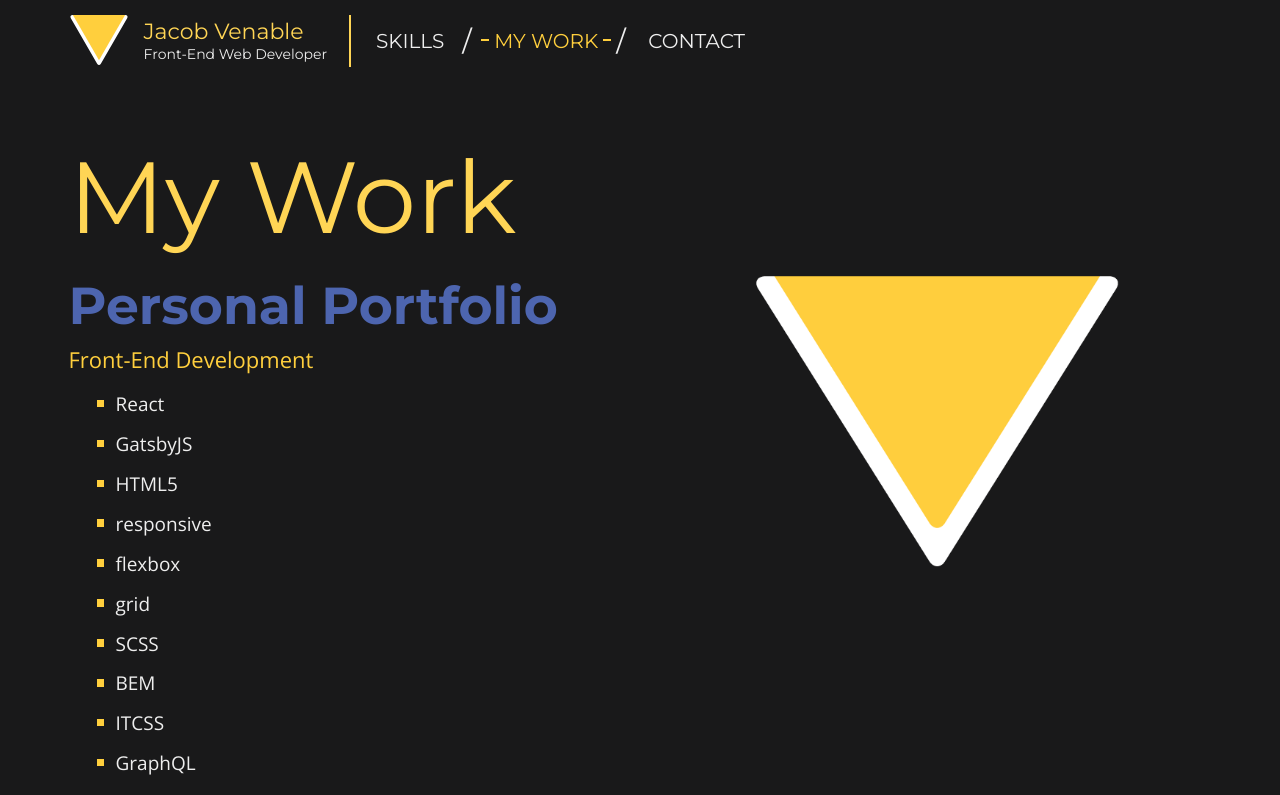
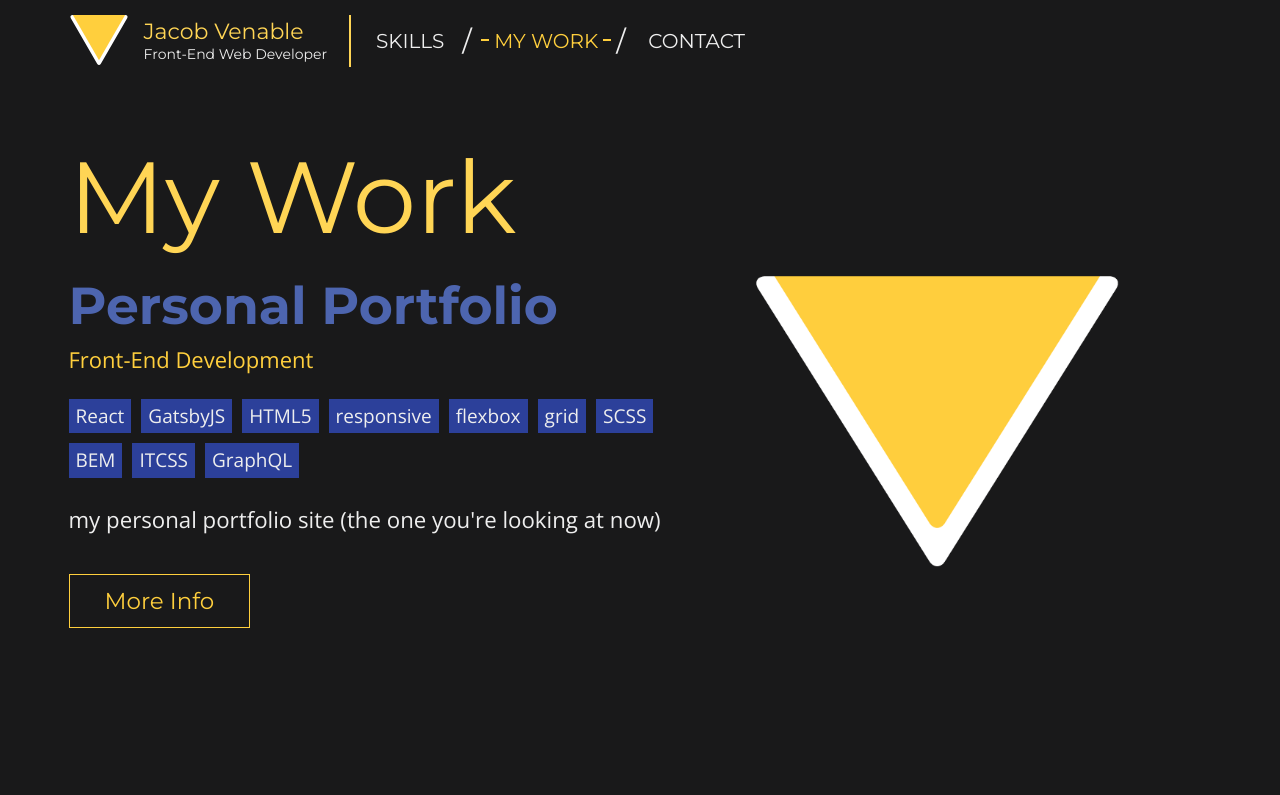
Before and after one commit to jacobvenable/portfolio-nextjs, a Next.js app: page /work in a window 1280 px wide. Shown: the top 795 px of the page. Built offline with nearby package versions, Linux system fonts and the light colour scheme.

Commit message:
feat: create and add Tags component to work item

```diff
--- /dev/null
+++ b/components/Tags/Tags.module.scss
@@ -0,0 +1,19 @@
+@import "../../theme/";
+
+.list {
+  list-style-type: none;
+  margin: px-to-rem(15) px-to-rem(-5) 0;
+  padding: 0;
+  width: auto;
+}
+
+.item {
+  background: $color-blue-dark;
+  display: inline-block;
+  margin: px-to-rem(5);
+  padding: px-to-rem(3) px-to-rem(7);
+
+  &::before {
+    display: none;
+  }
+}
--- /dev/null
+++ b/components/Tags/Tags.tsx
@@ -0,0 +1,34 @@
+import classNames from "classnames";
+
+import styles from "./Tags.module.scss";
+
+const List: React.FC<React.HTMLProps<HTMLUListElement>> = ({
+  children,
+  className,
+  ...props
+}) => {
+  return (
+    <ul className={classNames(styles.list, className)} {...props}>
+      {children}
+    </ul>
+  );
+};
+
+const Item: React.FC<React.HTMLProps<HTMLLIElement>> = ({
+  children,
+  className,
+  ...props
+}) => {
+  return (
+    <li className={classNames(styles.item, className)} {...props}>
+      {children}
+    </li>
+  );
+};
+
+const Tags = {
+  Item,
+  List,
+};
+
+export default Tags;
--- /dev/null
+++ b/components/Tags/index.ts
@@ -0,0 +1 @@
+export { default } from "./Tags";
--- a/components/WorkItem/WorkItem.tsx
+++ b/components/WorkItem/WorkItem.tsx
@@ -5,6 +5,7 @@ import Image from "next/image";
 import styles from "./WorkItem.module.scss";
 import Button from "components/Button";
 import Link, { LinkProps } from "components/Link";
+import Tags from "components/Tags";
 import Typography from "components/Typography";
 
 export interface WorkItemDefinition {
@@ -64,13 +65,11 @@ const WorkItem: React.FC<WorkItemProps> = ({
         })}
       >
         {tech.length > 0 && (
-          <ul className="tags">
+          <Tags.List>
             {tech.map((tag) => (
-              <li className="tags__tag" key={tag}>
-                {tag}
-              </li>
+              <Tags.Item key={tag}>{tag}</Tags.Item>
             ))}
-          </ul>
+          </Tags.List>
         )}
       </div>
       <div
```
